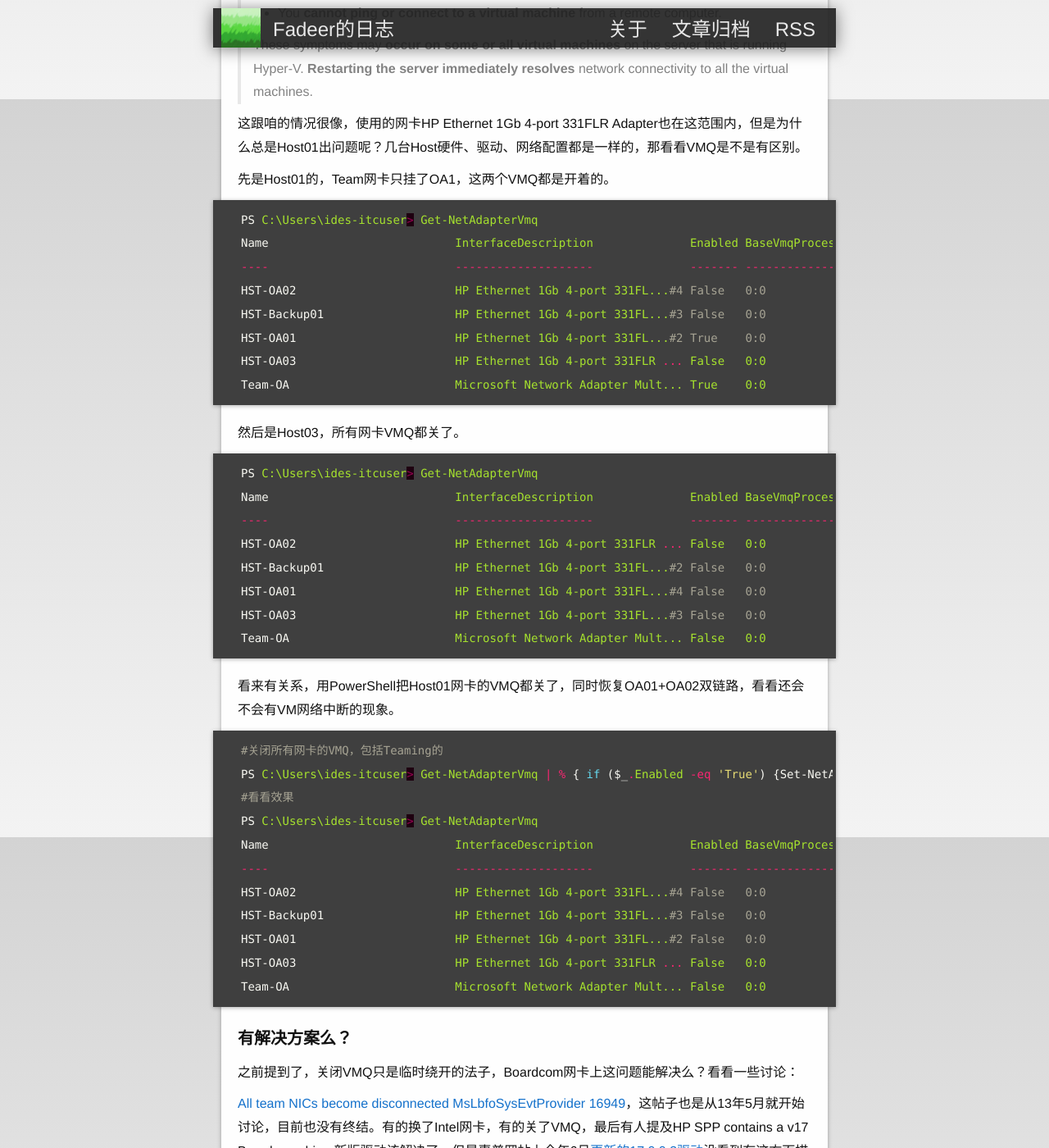
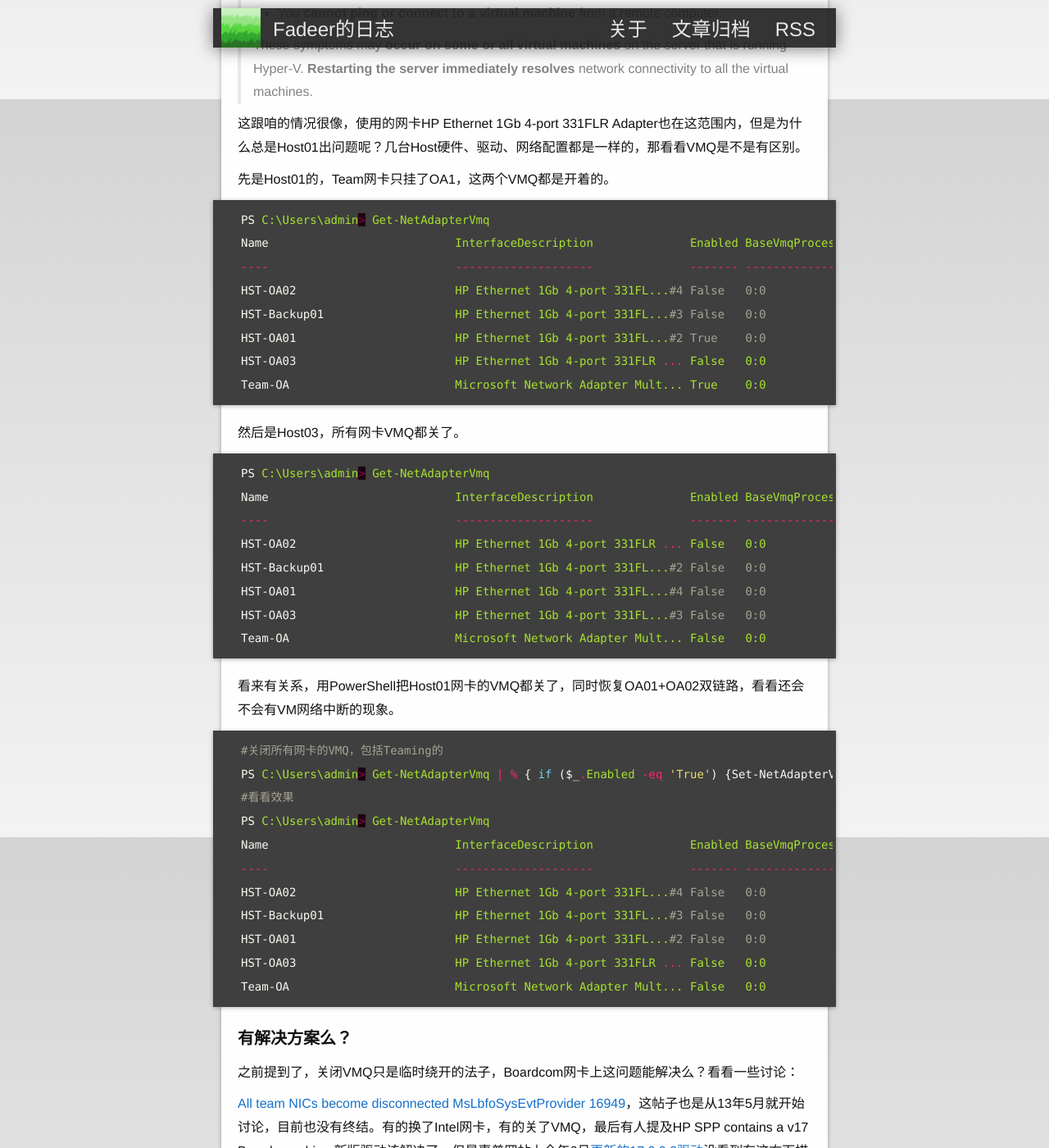
Before and after one commit to fadeer/fadeer.github.io, a Jekyll site: the page built from _posts/2015-08-11-2012r2-nicteaming.markdown, in a window 1280 px wide and 1400 px high, scrolled down 1679 px. Shown: the whole window at 82% size. Built offline with Jekyll 4.4.1, drawn with Linux system fonts in a browser that asks for light colours.

Commit message:
update post

```diff
--- a/_posts/2015-08-11-2012r2-nicteaming.markdown
+++ b/_posts/2015-08-11-2012r2-nicteaming.markdown
@@ -57,7 +57,7 @@ QC厂区的情况
 
 先是Host01的，Team网卡只挂了OA1，这两个VMQ都是开着的。
 {% highlight powershell %}
-PS C:\Users\ides-itcuser> Get-NetAdapterVmq
+PS C:\Users\admin> Get-NetAdapterVmq
 Name                           InterfaceDescription              Enabled BaseVmqProcessor MaxProcessors NumberOfReceiveQueues
 ----                           --------------------              ------- ---------------- ------------- ---------------------
 HST-OA02                       HP Ethernet 1Gb 4-port 331FL...#4 False   0:0              16            16
@@ -69,7 +69,7 @@ Team-OA                        Microsoft Network Adapter Mult... True    0:0
 
 然后是Host03，所有网卡VMQ都关了。
 {% highlight powershell %}
-PS C:\Users\ides-itcuser> Get-NetAdapterVmq
+PS C:\Users\admin> Get-NetAdapterVmq
 Name                           InterfaceDescription              Enabled BaseVmqProcessor MaxProcessors NumberOfReceiveQueues
 ----                           --------------------              ------- ---------------- ------------- ---------------------
 HST-OA02                       HP Ethernet 1Gb 4-port 331FLR ... False   0:0              16            16
@@ -82,9 +82,9 @@ Team-OA                        Microsoft Network Adapter Mult... False   0:0
 看来有关系，用PowerShell把Host01网卡的VMQ都关了，同时恢复OA01+OA02双链路，看看还会不会有VM网络中断的现象。
 {% highlight powershell %}
 #关闭所有网卡的VMQ，包括Teaming的
-PS C:\Users\ides-itcuser> Get-NetAdapterVmq | % { if ($_.Enabled -eq 'True') {Set-NetAdapterVmq $_.Name -Enabled $false} }
+PS C:\Users\admin> Get-NetAdapterVmq | % { if ($_.Enabled -eq 'True') {Set-NetAdapterVmq $_.Name -Enabled $false} }
 #看看效果
-PS C:\Users\ides-itcuser> Get-NetAdapterVmq
+PS C:\Users\admin> Get-NetAdapterVmq
 Name                           InterfaceDescription              Enabled BaseVmqProcessor MaxProcessors NumberOfReceiveQueues
 ----                           --------------------              ------- ---------------- ------------- ---------------------
 HST-OA02                       HP Ethernet 1Gb 4-port 331FL...#4 False   0:0              16            16
```
